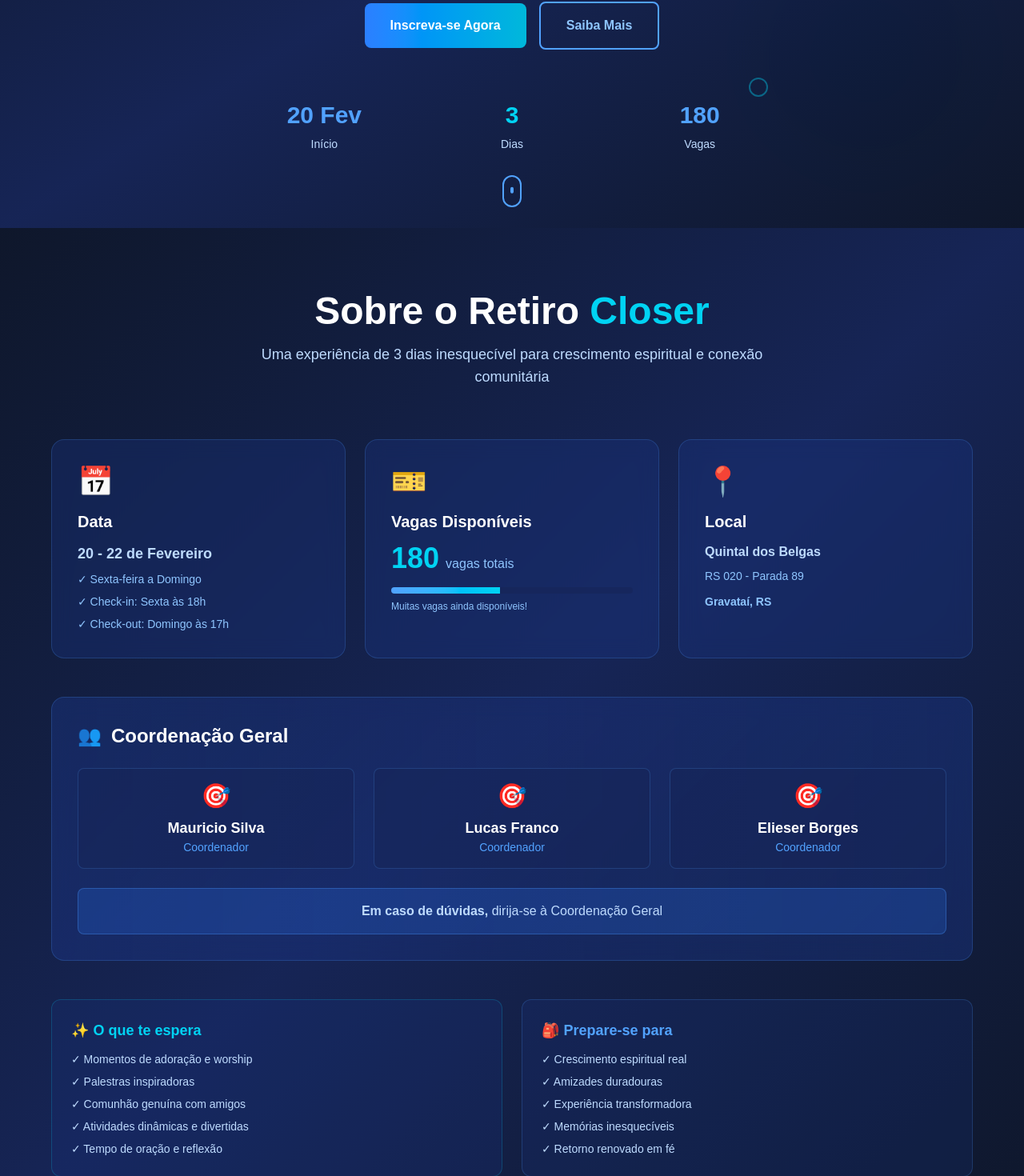
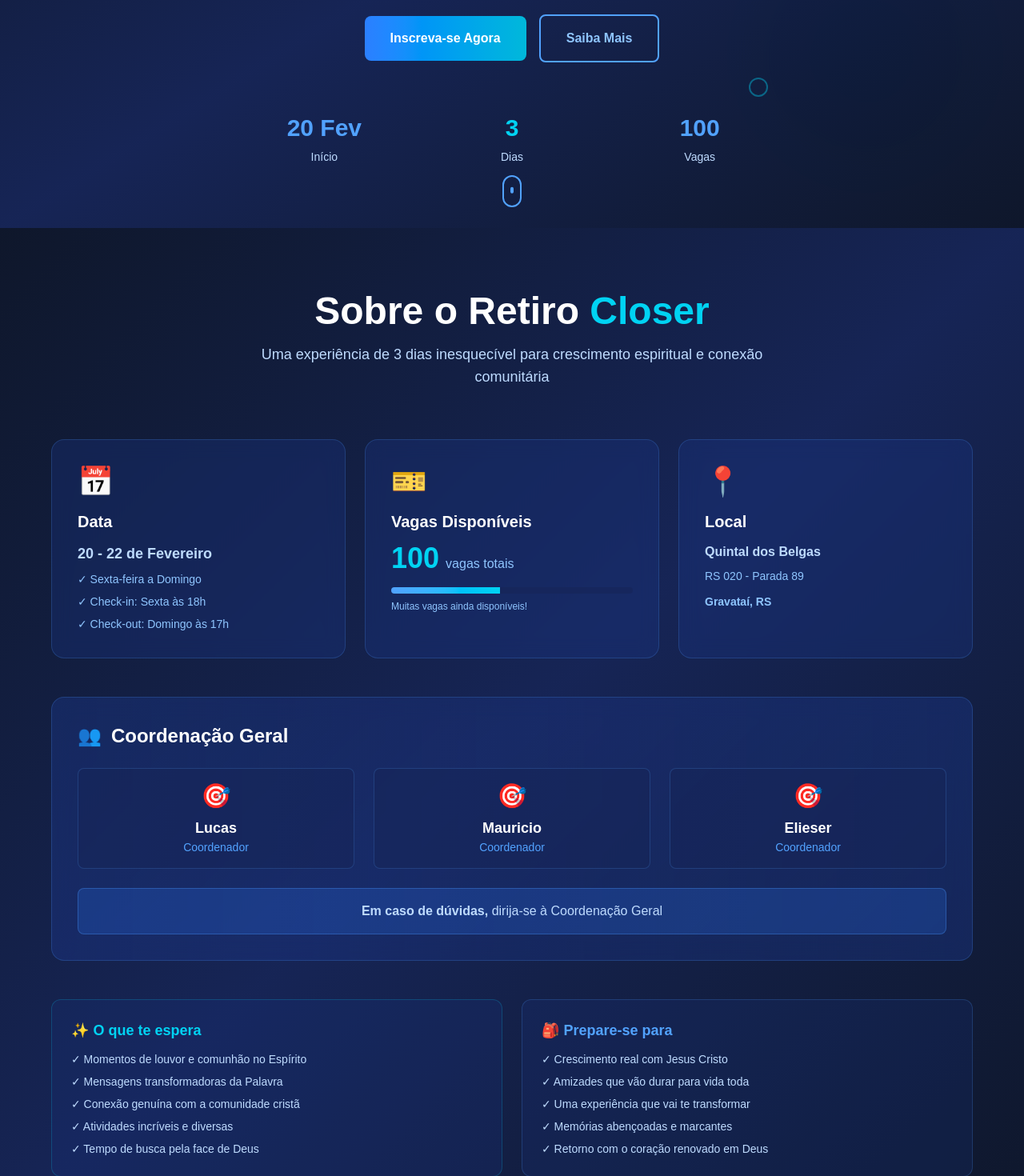
Before and after one commit to francodev1/retirojovem, a Next.js app: page / in a window 1280 px wide. Shown: the part 515-1985 px from the top of the page at 80% size. Built offline with nearby package versions, Linux system fonts and the light colour scheme.

Commit message:
Update: Christian messaging, values (PIX 289/Cartão 296), 100 vagas, coordinators order, contact number, year 2026

```diff
--- a/src/app/pagamento/page.tsx
+++ b/src/app/pagamento/page.tsx
@@ -4,6 +4,8 @@ import { motion } from 'framer-motion';
 import { useState, useEffect } from 'react';
 
 const VALOR_INSCRICAO = 296;
+const VALOR_PIX = 289;
+const VALOR_DINHEIRO = 289;
 const PIX_ESTATICO = '00020101021126810014BR.GOV.BCB.PIX2559pix-qr.mercadopago.com/instore/ol/v2/3Z93NLRsiiBmx1Ecojwhpj5204000053039865802BR5912FONTE CHURCH6009SAO PAULO62080504mpis630456D4';
 
 export default function PagamentoPage() {
@@ -32,7 +34,7 @@ export default function PagamentoPage() {
           nomeInscrito: userData.nome,
           email: userData.email,
           telefone: userData.telefone,
-          valor: VALOR_INSCRICAO,
+          valor: VALOR_PIX,
           method: 'pix',
         }),
       });
@@ -147,7 +149,7 @@ export default function PagamentoPage() {
           className="bg-blue-950/50 border border-blue-400/30 rounded-xl p-6 mb-8"
         >
           <div className="flex justify-between items-center mb-4">
-            <h2 className="text-xl font-bold text-blue-300">Retiro Closer 2025</h2>
+            <h2 className="text-xl font-bold text-blue-300">Retiro Closer 2026</h2>
             <span className="text-3xl font-bold text-blue-400">R$ 296.00</span>
           </div>
           <div className="border-t border-blue-400/20 pt-4 flex justify-between">
@@ -166,7 +168,7 @@ export default function PagamentoPage() {
             <div className="text-5xl mb-4">📲</div>
             <h3 className="text-2xl font-bold text-orange-300 mb-2">PIX</h3>
             <p className="text-gray-400 text-sm mb-4">Pagamento instantâneo e seguro</p>
-            <p className="text-orange-400 font-bold text-lg mb-4">R$ {VALOR_INSCRICAO},00</p>
+            <p className="text-orange-400 font-bold text-lg mb-4">R$ {VALOR_PIX},00</p>
             <img
               src={`https://api.qrserver.com/v1/create-qr-code/?size=200x200&data=${encodeURIComponent(PIX_ESTATICO)}`}
               alt="QR Code PIX"
@@ -215,8 +217,8 @@ export default function PagamentoPage() {
             <div className="text-5xl mb-4">💰</div>
             <h3 className="text-2xl font-bold text-green-300 mb-2">Dinheiro</h3>
             <p className="text-gray-400 text-sm mb-4">Pagamento na chegada</p>
-            <p className="text-green-400 font-bold text-lg">R$ {VALOR_INSCRICAO},00</p>
-            <p className="text-gray-500 text-xs mt-2">Fonte Church - Maringá</p>
+            <p className="text-green-400 font-bold text-lg">R$ {VALOR_DINHEIRO},00</p>
+            <p className="text-gray-500 text-xs mt-2">Contato: 51 98567-0124</p>
           </motion.div>
         </div>
 
@@ -241,7 +243,7 @@ export default function PagamentoPage() {
           <ul className="space-y-2 text-gray-300 text-sm">
             <li>✓ Seu pagamento é seguro e protegido pelo MercadoPago</li>
             <li>✓ Você receberá um email de confirmação</li>
-            <li>✓ Dúvidas? Contato: (44) 98765-4321</li>
+            <li>✓ Dúvidas? Contato: 51 98567-0124</li>
           </ul>
         </motion.div>
       </div>
--- a/src/app/page.tsx
+++ b/src/app/page.tsx
@@ -19,7 +19,7 @@ export default function Home() {
       {/* Footer */}
       <footer className="bg-slate-950 border-t border-blue-400/20 py-8 px-4">
         <div className="max-w-6xl mx-auto text-center">
-          <p className="text-blue-300 mb-2">© 2025 Retiro Closer. Todos os direitos reservados.</p>
+          <p className="text-blue-300 mb-2">© 2026 Retiro Closer. Todos os direitos reservados.</p>
           <p className="text-blue-200 text-sm">
             Desenvolvido com ❤️ para jovens cristãos apaixonados
           </p>
--- a/src/components/ApresentacaoRetiro.tsx
+++ b/src/components/ApresentacaoRetiro.tsx
@@ -91,7 +91,7 @@ export default function ApresentacaoRetiro() {
             <div className="text-4xl mb-4">🎫</div>
             <h3 className="text-xl font-bold text-white mb-3">Vagas Disponíveis</h3>
             <div className="flex items-baseline gap-2 mb-4">
-              <span className="text-4xl font-bold text-cyan-400">180</span>
+              <span className="text-4xl font-bold text-cyan-400">100</span>
               <span className="text-blue-300">vagas totais</span>
             </div>
             <div className="w-full bg-blue-950/50 rounded-full h-2 overflow-hidden">
@@ -140,17 +140,17 @@ export default function ApresentacaoRetiro() {
           <div className="grid grid-cols-1 md:grid-cols-3 gap-6">
             {[
               {
-                nome: 'Mauricio Silva',
+                nome: 'Lucas',
                 cargo: 'Coordenador',
                 icon: '🎯',
               },
               {
-                nome: 'Lucas Franco',
+                nome: 'Mauricio',
                 cargo: 'Coordenador',
                 icon: '🎯',
               },
               {
-                nome: 'Elieser Borges',
+                nome: 'Elieser',
                 cargo: 'Coordenador',
                 icon: '🎯',
               },
@@ -192,22 +192,22 @@ export default function ApresentacaoRetiro() {
           <div className="bg-blue-900/20 border border-cyan-400/20 rounded-xl p-6">
             <h4 className="text-lg font-bold text-cyan-400 mb-3">✨ O que te espera</h4>
             <ul className="space-y-2 text-blue-200 text-sm">
-              <li>✓ Momentos de adoração e worship</li>
-              <li>✓ Palestras inspiradoras</li>
-              <li>✓ Comunhão genuína com amigos</li>
-              <li>✓ Atividades dinâmicas e divertidas</li>
-              <li>✓ Tempo de oração e reflexão</li>
+              <li>✓ Momentos de louvor e comunhão no Espírito</li>
+              <li>✓ Mensagens transformadoras da Palavra</li>
+              <li>✓ Conexão genuína com a comunidade cristã</li>
+              <li>✓ Atividades incríveis e diversas</li>
+              <li>✓ Tempo de busca pela face de Deus</li>
             </ul>
           </div>
 
           <div className="bg-blue-900/20 border border-blue-400/20 rounded-xl p-6">
             <h4 className="text-lg font-bold text-blue-400 mb-3">🎒 Prepare-se para</h4>
             <ul className="space-y-2 text-blue-200 text-sm">
-              <li>✓ Crescimento espiritual real</li>
-              <li>✓ Amizades duradouras</li>
-              <li>✓ Experiência transformadora</li>
-              <li>✓ Memórias inesquecíveis</li>
-              <li>✓ Retorno renovado em fé</li>
+              <li>✓ Crescimento real com Jesus Cristo</li>
+              <li>✓ Amizades que vão durar para vida toda</li>
+              <li>✓ Uma experiência que vai te transformar</li>
+              <li>✓ Memórias abençoadas e marcantes</li>
+              <li>✓ Retorno com o coração renovado em Deus</li>
             </ul>
           </div>
         </motion.div>
--- a/src/components/Hero.tsx
+++ b/src/components/Hero.tsx
@@ -120,7 +120,7 @@ export default function Hero() {
           className="text-lg md:text-xl text-blue-200 mb-8 max-w-2xl mx-auto leading-relaxed"
           variants={itemVariants}
         >
-          Uma experiência transformadora para jovens cristãos. Venha crescer, conectar e descobrir seu propósito.
+          Uma experiência transformadora para jovens cristãos. Venha ficar mais perto de Deus, conectar em comunhão genuína e descobrir seu propósito no Espírito Santo.
         </motion.p>
 
         <motion.p
@@ -134,7 +134,7 @@ export default function Hero() {
           className="text-sm md:text-base text-blue-300/70 mb-8 max-w-2xl mx-auto"
           variants={itemVariants}
         >
-          Closer significa "mais perto" - um momento para se aproximar de Deus e de si mesmo, crescendo em comunhão genuína.
+          Closer significa "mais perto" - um momento para você se aproximar de Jesus, do Pai Celestial e do Espírito Santo, crescendo em comunhão genuína com a galera.
         </motion.p>
 
         <motion.div
@@ -172,7 +172,7 @@ export default function Hero() {
             <div className="text-sm text-blue-200">Dias</div>
           </div>
           <div className="text-center">
-            <div className="text-3xl font-bold text-blue-400 mb-2">180</div>
+            <div className="text-3xl font-bold text-blue-400 mb-2">100</div>
             <div className="text-sm text-blue-200">Vagas</div>
           </div>
         </motion.div>
```
